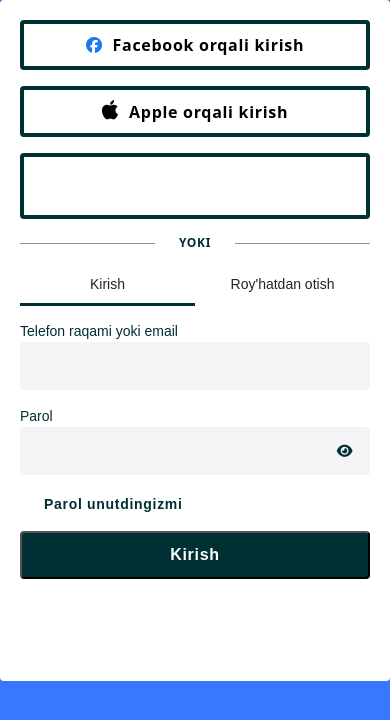
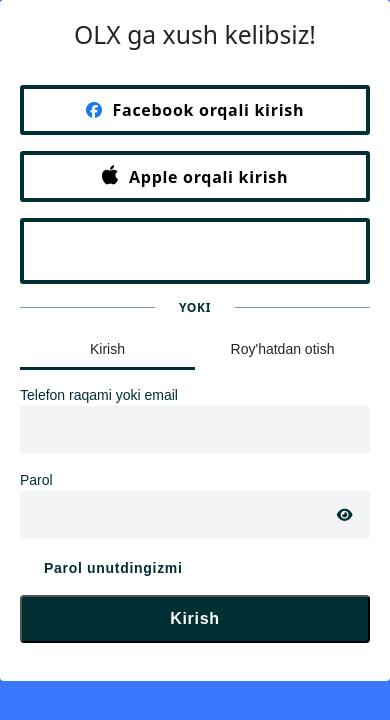
Before and after one commit to asadullokhs/olx, a React (Create React App) app in the folder client/olx/: page / in a window 390 px wide. Shown: the top 720 px of the page. Built offline with nearby package versions, Linux system fonts and the light colour scheme.

Commit message:
login responsive

```diff
--- a/client/olx/src/pages/Auth/Auth.jsx
+++ b/client/olx/src/pages/Auth/Auth.jsx
@@ -41,6 +41,7 @@ const Auth = () => {
     <div className="signup">
       <div className="circle"></div>
       <div className="signup-page">
+        <h2 className="welcome">OLX ga xush kelibsiz!</h2>
         <div className="auth">
           <button className="facebook mb-3">
             <i class="fa-brands fa-facebook"></i>
--- a/client/olx/src/pages/Auth/Auth.scss
+++ b/client/olx/src/pages/Auth/Auth.scss
@@ -47,6 +47,9 @@
   position: relative;
   top: 50px;
   border-radius: 4px;
+  .welcome{
+    display: none;
+  }
 }
 
 .signup-page .facebook {
@@ -226,6 +229,22 @@
   .signup-page{
     width: 100%;
     top: 0;
+    .facebook{
+
+      border-radius: 3px;
+    }
+    .welcome{
+      display: flex;
+      justify-content: center;
+      margin-bottom: 35px;
+
+    }
+
+    .facebook:hover {
+      background-color: #85a6aa;
+      border-color: white;
+      box-shadow: none;
+    }
   }
   .circle{
     display: none;
```
Also changed, not shown: client/olx/src/App.js (line endings or trailing spaces).
